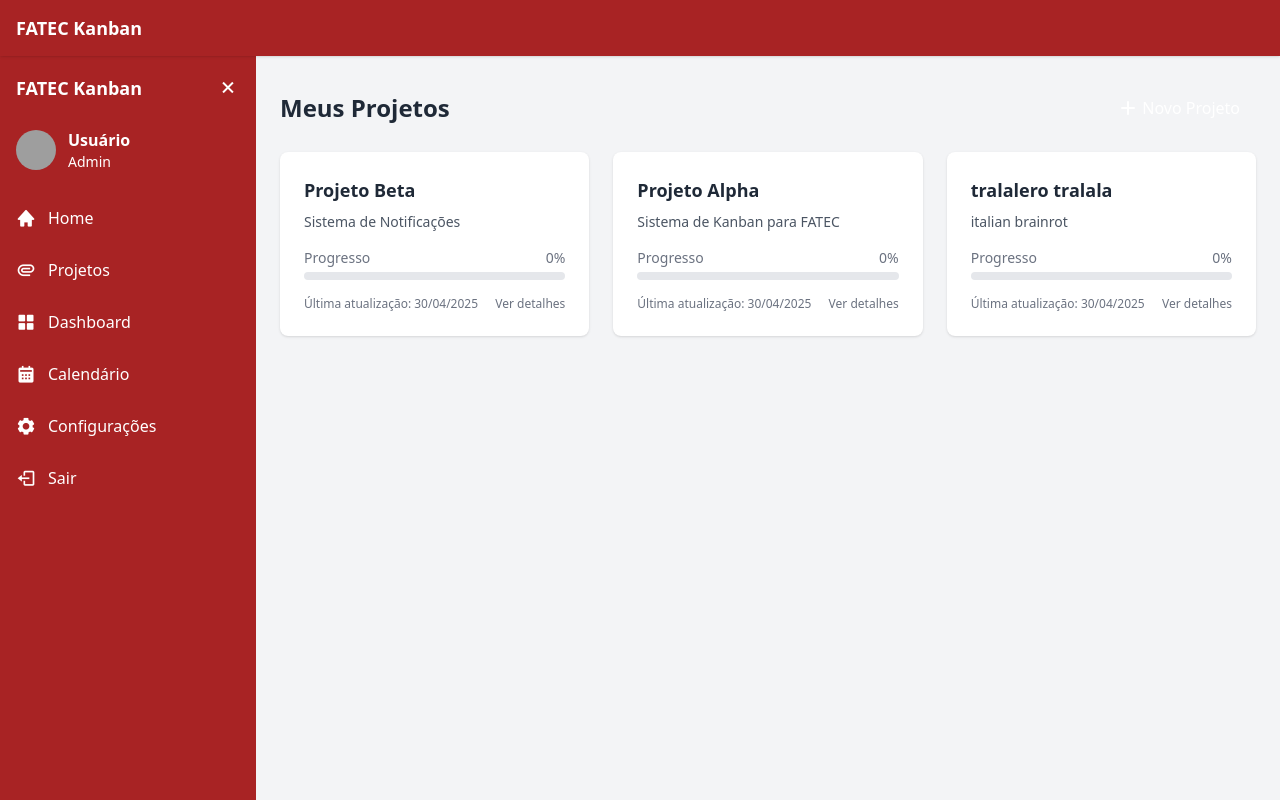
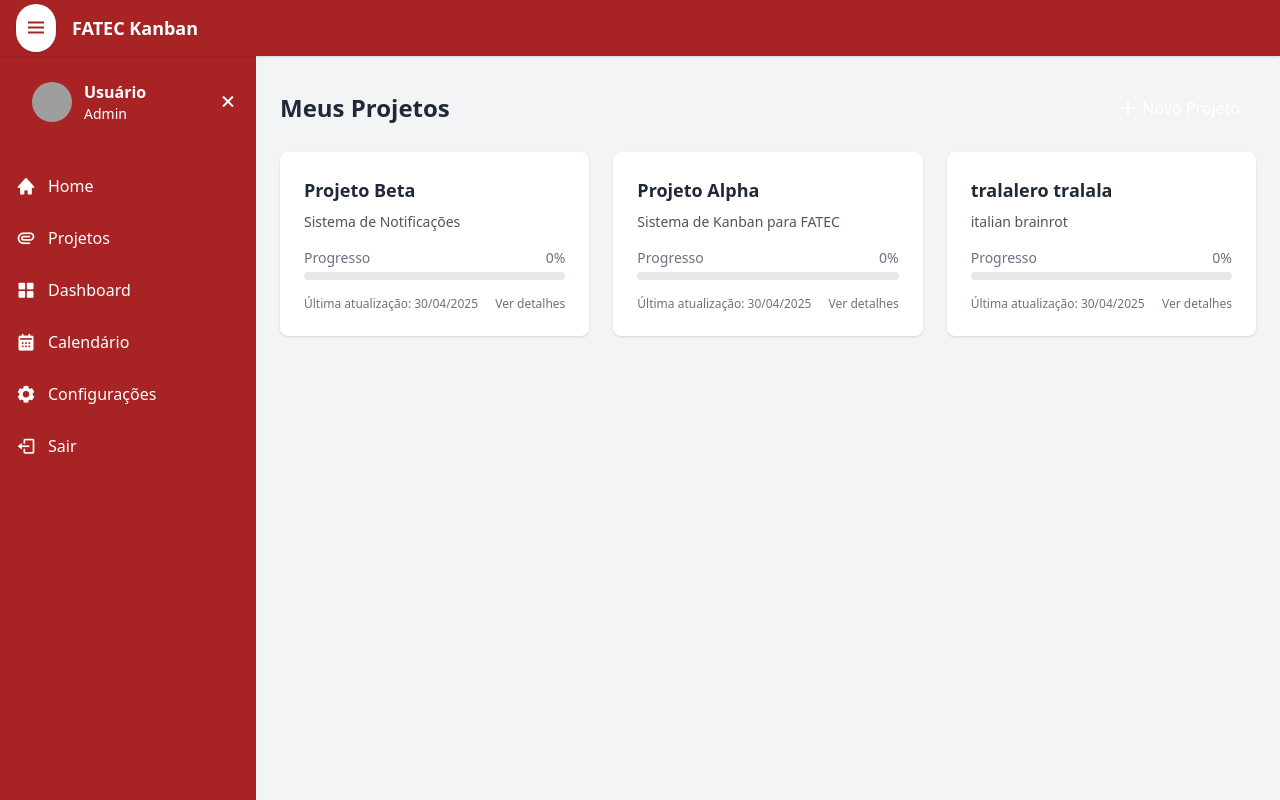
Before and after one commit to Balarajjj/fatecKanban, a Django app: page / in a window 1280 px wide. Run offline with Django 5.2, Linux system fonts and the light colour scheme; a user stored in the database is signed in; data comes from the database, SQL or seed files in the repository; both versions use the stored data as it was after the commit; some libraries are stand-ins or nearby versions; grey boxes are pictures that could not be loaded.

Commit message:
feat: alteração do icon da sidebar para ao lado da imagem da fatec KANBAN no header

```diff
--- a/home/templates/base.html
+++ b/home/templates/base.html
@@ -25,35 +25,39 @@
 </head>
 <body class="bg-gray-100 text-gray-800">
 
-    <!-- Header fixo -->
-    <header class="fixed top-0 left-0 right-0 h-14 bg-fatecRed text-white flex items-center px-4 z-50 shadow">
-        <h1 class="text-lg font-semibold">FATEC Kanban</h1>
-    </header>
-
-    <!-- Botão flutuante para reabrir a sidebar (responsivo) -->
+  <!-- Header fixo -->
+<header class="fixed top-0 left-0 right-0 h-14 bg-fatecRed text-white flex items-center px-4 z-50 shadow">
+    <!-- Botão no lado esquerdo -->
     <button
         id="openSidebar"
-        class="hidden fixed z-40 top-4 left-4 md:top-16 md:left-4 bg-fatecRed text-white p-2 rounded-full shadow-md hover:bg-[#8e1d1e] transition-all"
+        class="bg-white text-fatecRed p-2 rounded-full shadow hover:bg-gray-200 transition-all mr-4"
         aria-label="Abrir menu"
     >
         <i class="bx bx-menu text-2xl"></i>
     </button>
 
+    <!-- Título após o botão -->
+    <h1 class="text-lg font-semibold">FATEC Kanban</h1>
+</header>
+
+
+
+
     <!-- Sidebar -->
     <aside id="sidebar" class="bg-fatecRed text-white w-64 min-h-screen pt-14 fixed top-0 left-0 transition-transform duration-300 z-40">
         <div class="flex items-center justify-between px-4 py-4">
-            <span class="text-lg font-bold">FATEC Kanban</span>
-            <button id="toggleSidebar" class="text-white focus:outline-none">
-                <i class='bx bx-x text-2xl'></i>
-            </button>
-        </div>
-        <div class="flex items-center px-4 py-2">
+             <div class="flex items-center px-4 py-2">
             <img src="{% static 'img/user.png' %}" alt="Avatar" class="w-10 h-10 rounded-full mr-3">
             <div>
                 <p class="font-semibold">Usuário</p>
                 <p class="text-sm">Admin</p>
             </div>
         </div>
+            <button id="toggleSidebar" class="text-white focus:outline-none">
+                <i class='bx bx-x text-2xl'></i>
+            </button>
+        </div>
+
         <nav class="mt-4 space-y-2">
             <a href="#" class="flex justify-center md:justify-start items-center px-4 py-2 hover:bg-white hover:text-fatecRed transition">
                 <i class='bx bxs-home text-xl mr-0 md:mr-3'></i> <span class="sidebar-label hidden md:inline">Home</span>
```
Also changed, not shown: db.sqlite3.
